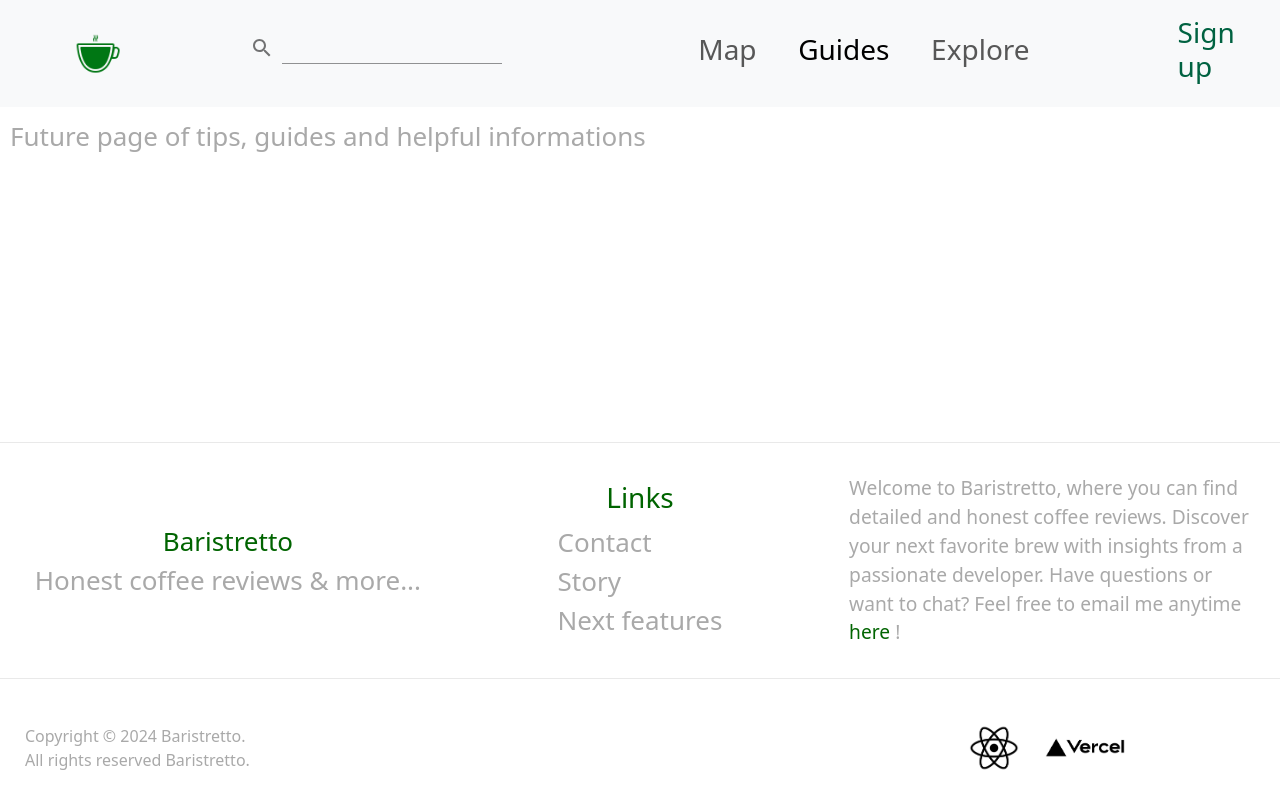
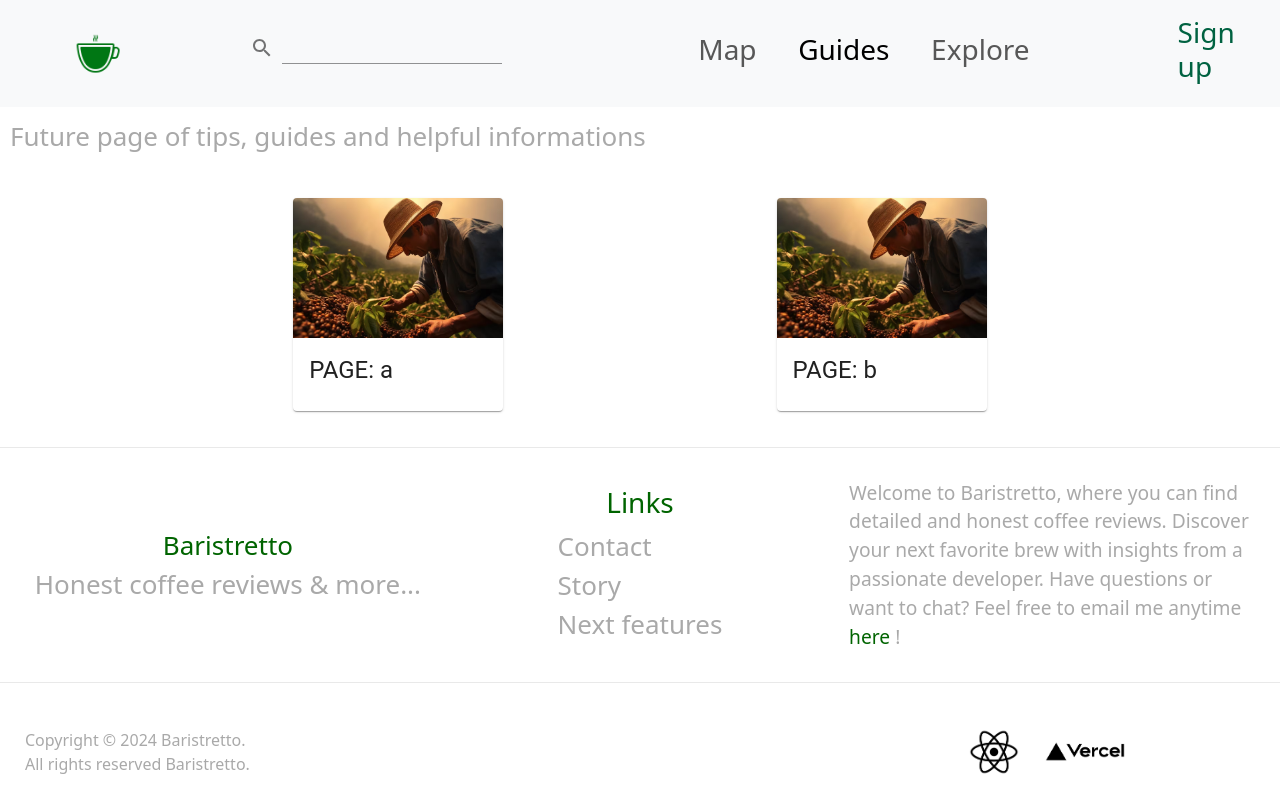
Before and after one commit to stefan-dudu/beans-frontend, a React (Create React App) app: page /guides in a window 1280 px wide. Built offline with nearby package versions, Linux system fonts and the light colour scheme.

Commit message:
country pages and WIP - guides

```diff
--- a/src/App.tsx
+++ b/src/App.tsx
@@ -26,6 +26,8 @@ import NextFeatures from "./pages/Footer/NextFeatures";
 import CatchPage from "./pages/CatchPage";
 import CountryPage from "./pages/CountryPage";
 import Guides from "./pages/Guides";
+import GuidePage from "./pages/GuidePage";
+
 function App() {
   const loadingData = useSelector(
     (state: RootState) => state.navBar.loadingData
@@ -54,6 +56,7 @@ function App() {
               </Route>
               <Route index element={<Home />} />
               <Route path="/guides" element={<Guides />} />
+              <Route path="/guide/:name" element={<GuidePage />} />
               <Route path="/locations" element={<Locations />} />
               <Route path="/favourites" element={<SavedBeans />} />
               <Route path="/farms/:name" element={<CoffeeFarms />} />
--- a/src/components/BeanCard.tsx
+++ b/src/components/BeanCard.tsx
@@ -83,6 +83,7 @@ const BeanCard = ({ data }: { data: Coffee }) => {
                 width: "37px",
                 height: "auto",
                 objectFit: "contain",
+                borderRadius: "15px",
               }}
               className="origin-flag"
               alt={`Is representative for ${data?.name}`}
--- /dev/null
+++ b/src/components/GuideCardComponent.tsx
@@ -0,0 +1,34 @@
+import * as React from "react";
+import Card from "@mui/material/Card";
+import CardContent from "@mui/material/CardContent";
+import CardMedia from "@mui/material/CardMedia";
+import Typography from "@mui/material/Typography";
+import CardActionArea from "@mui/material/CardActionArea";
+import farmerImg from "../assets/farmer.avif";
+import { useNavigate, useLocation } from "react-router-dom";
+type Props = {
+  page: string;
+};
+
+const GuideCardComponent = ({ page }: Props) => {
+  const navigate = useNavigate();
+  return (
+    <Card sx={{ maxWidth: 345 }}>
+      <CardActionArea onClick={() => navigate(`/guide/${page}`)}>
+        <CardMedia
+          component="img"
+          height="140"
+          image={farmerImg}
+          alt="green iguana"
+        />
+        <CardContent>
+          <Typography gutterBottom variant="h5" component="div">
+            PAGE: {page}
+          </Typography>
+        </CardContent>
+      </CardActionArea>
+    </Card>
+  );
+};
+
+export default GuideCardComponent;
--- a/src/pages/CountryPage.tsx
+++ b/src/pages/CountryPage.tsx
@@ -46,12 +46,6 @@ const CountryPage = (props: Props) => {
     // eslint-disable-next-line react-hooks/exhaustive-deps
     setCoord([location?.state?.coord?.lng, location?.state?.coord?.lat]);
   }, [isoCode]);
-
-  console.log("data", data);
-  console.log(
-    "findFlagUrlByIso3Code",
-    data?.name && findFlagUrlByIso3Code(data?.name)
-  );
 
   const KeyFacts = () => {
     return (
--- /dev/null
+++ b/src/pages/GuidePage.tsx
@@ -0,0 +1,13 @@
+import React from "react";
+import { useNavigate, useParams } from "react-router-dom";
+import "./GuidePage.scss";
+
+type Props = {};
+
+const GuidePage = (props: Props) => {
+  let { name } = useParams();
+  console.log(name, "name");
+  return <div>GuidePage: {name}</div>;
+};
+
+export default GuidePage;
--- /dev/null
+++ b/src/pages/Guides.scss
@@ -0,0 +1,12 @@
+.guidesParent {
+  .guidesTitle {
+    margin-bottom: 2rem;
+  }
+  .guideCardCompWrapper {
+    display: flex;
+    justify-items: center;
+    justify-content: space-evenly;
+    align-items: center;
+    padding: 10px;
+  }
+}
--- a/src/pages/Guides.tsx
+++ b/src/pages/Guides.tsx
@@ -1,9 +1,21 @@
 import React from "react";
+import GuideCardComponent from "../components/GuideCardComponent";
+import "./Guides.scss";
 
 type Props = {};
 
 const Guides = (props: Props) => {
-  return <div>Future page of tips, guides and helpful informations</div>;
+  return (
+    <div className="guidesParent">
+      <div className="guidesTitle">
+        Future page of tips, guides and helpful informations
+      </div>
+      <div className="guideCardCompWrapper">
+        <GuideCardComponent page="a" />
+        <GuideCardComponent page="b" />
+      </div>
+    </div>
+  );
 };
 
 export default Guides;
```
Also changed, not shown: src/pages/GuidePage.scss (added).
